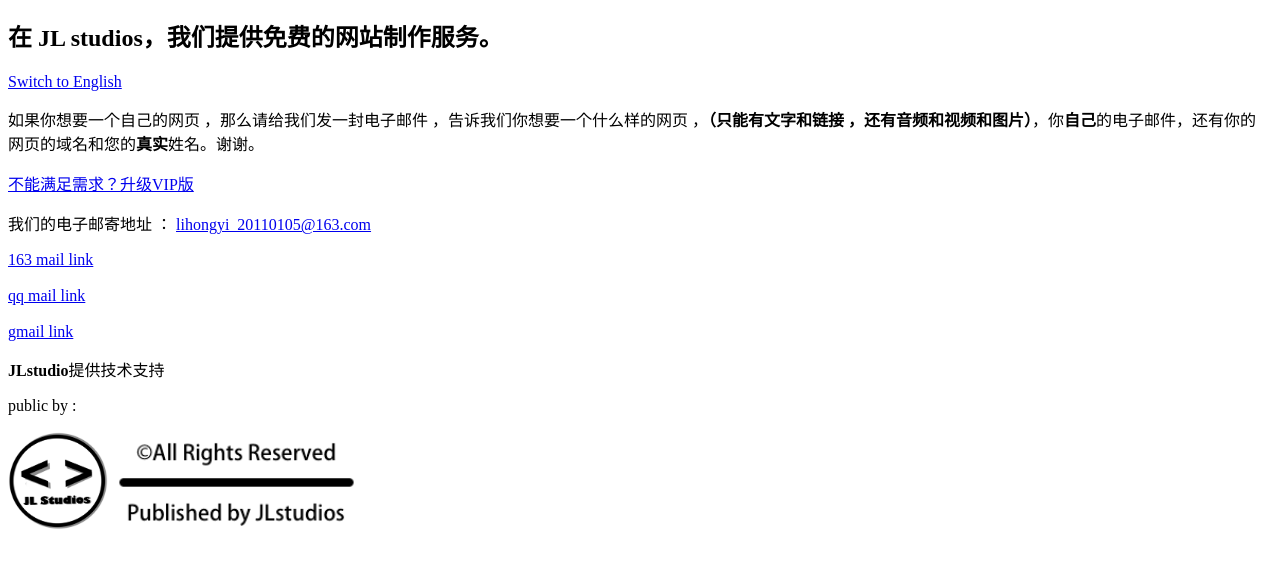
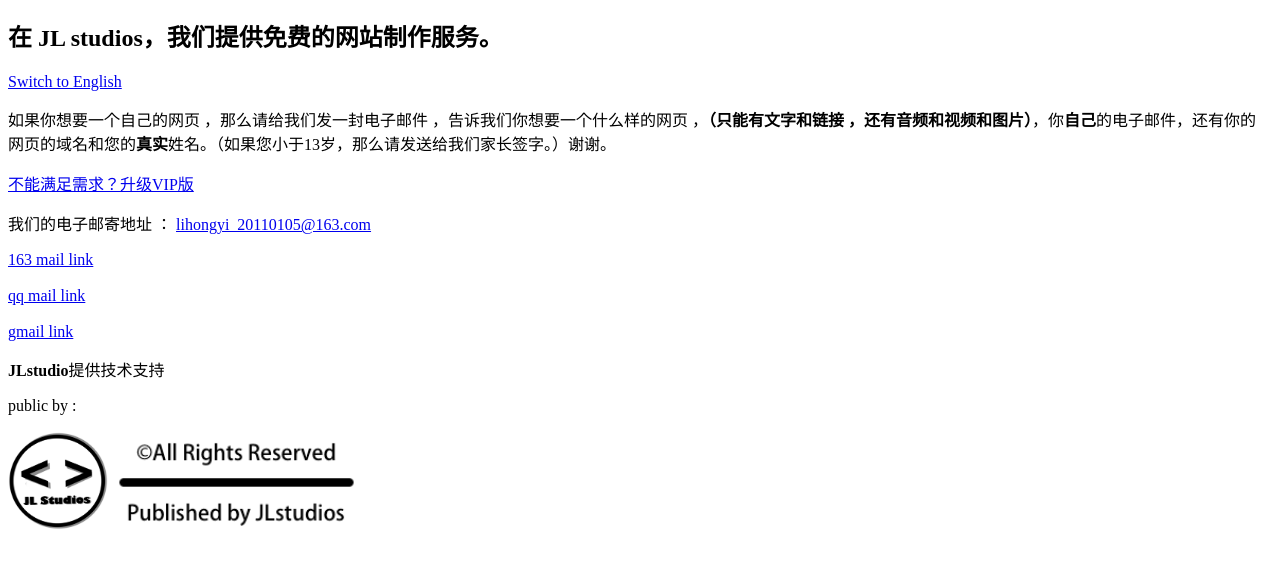
Before and after one commit to LeifLi20110105/LeifLi20110105.github.io, a plain HTML site: page MakeWebpageChinese.html in a window 1280 px wide. Shown: the part 57-624 px from the top of the page. Drawn offline with Linux system fonts and the light colour scheme.

Commit message:
Update MakeWebpageChinese.html

```diff
--- a/MakeWebpageChinese.html
+++ b/MakeWebpageChinese.html
@@ -12,7 +12,7 @@
 
     <a href="https://LeifLi20110105.github.io/MakeWebpage.html">Switch to English</a>
 
-    <p>如果你想要一个自己的网页 ，那么请给我们发一封电子邮件 ，告诉我们你想要一个什么样的网页 ，<strong>（只能有文字和链接 ，还有音频和视频和图片）</strong>，你<strong>自己</strong>的电子邮件，还有你的网页的域名和您的<strong>真实</strong>姓名。谢谢。</p>
+    <p>如果你想要一个自己的网页 ，那么请给我们发一封电子邮件 ，告诉我们你想要一个什么样的网页 ，<strong>（只能有文字和链接 ，还有音频和视频和图片）</strong>，你<strong>自己</strong>的电子邮件，还有你的网页的域名和您的<strong>真实</strong>姓名。（如果您小于13岁，那么请发送给我们家长签字。）谢谢。</p>
 
     <a href="https://LeifLi20110105.github.io/MakeWebpagePremiumChinese.html">不能满足需求？升级VIP版</a>
 
```
